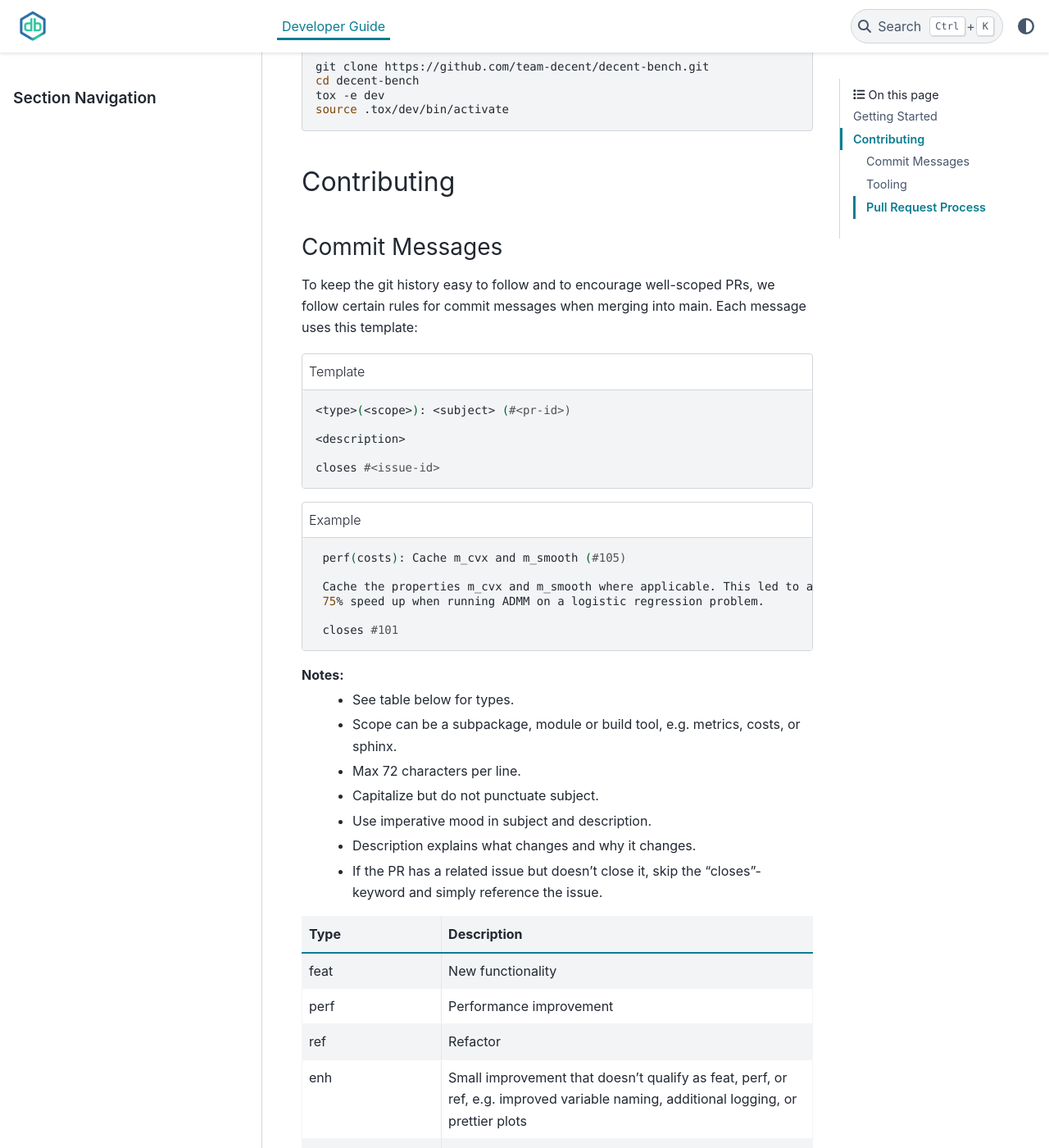
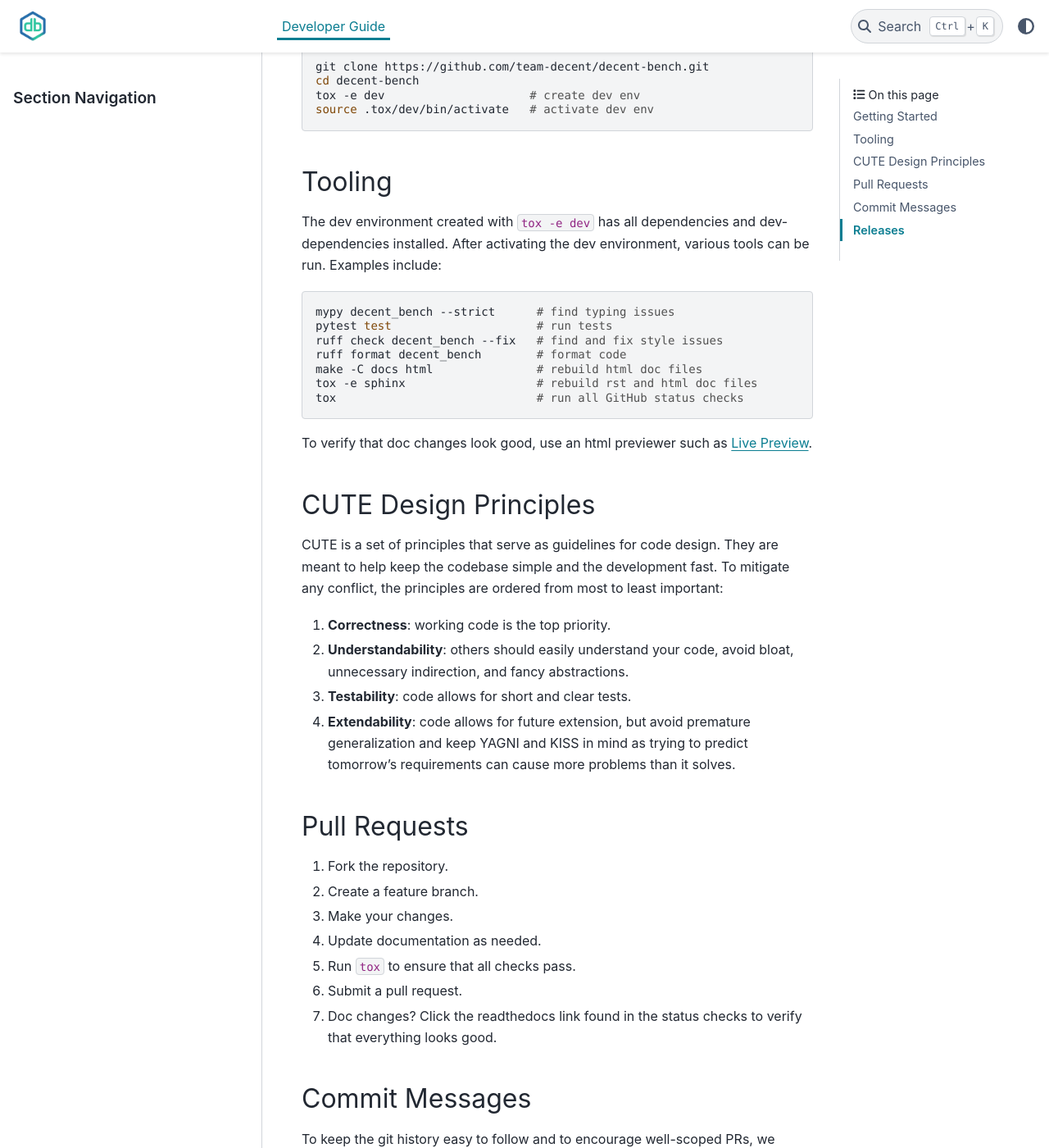
Before and after one commit to team-decent/decent-bench, a Sphinx documentation site: the page built from docs/source/developer.rst, in a window 1280 px wide and 1400 px high, scrolled down 530 px. Shown: the whole window at 82% size. Built offline with Sphinx 7.4.7 and the PyData theme 0.15.4, drawn with Linux system fonts in a browser that asks for light colours; pages that are not in the unit, such as notebooks, are missing from menus; some of the changed text lies outside the part shown.

Commit message:
docs(developer): Add section for releases and design (#132)
Add missing sections for releases and code design. Also make small
adjustments to existing sections.

```diff
--- a/docs/source/developer.rst
+++ b/docs/source/developer.rst
@@ -1,8 +1,9 @@
 Developer Guide
 ===============
-
 Wanna contribute to decent-bench? That's great! This guide contains useful information
 about development tools, processes, and rules.
+
+
 
 Getting Started
 ---------------
@@ -14,20 +15,64 @@ Prerequisites
 
 Installation for Development
 ~~~~~~~~~~~~~~~~~~~~~~~~~~~~
-
 .. code-block:: bash
 
    git clone https://github.com/team-decent/decent-bench.git
    cd decent-bench
-   tox -e dev
-   source .tox/dev/bin/activate
+   tox -e dev                     # create dev env
+   source .tox/dev/bin/activate   # activate dev env
 
 
-Contributing
-------------
+
+Tooling
+-------
+The dev environment created with :code:`tox -e dev` has all dependencies and dev-dependencies installed. After
+activating the dev environment, various tools can be run. Examples include:
+
+.. code-block:: bash
+
+    mypy decent_bench --strict      # find typing issues
+    pytest test                     # run tests
+    ruff check decent_bench --fix   # find and fix style issues
+    ruff format decent_bench        # format code
+    make -C docs html               # rebuild html doc files
+    tox -e sphinx                   # rebuild rst and html doc files
+    tox                             # run all GitHub status checks
+
+To verify that doc changes look good, use an html previewer such as
+`Live Preview <https://marketplace.visualstudio.com/items?itemName=ms-vscode.live-server>`_.
+
+
+
+CUTE Design Principles
+----------------------
+CUTE is a set of principles that serve as guidelines for code design. They are meant to help keep the
+codebase simple and the development fast. To mitigate any conflict, the principles are ordered from most to least
+important:
+
+1.  **Correctness**: working code is the top priority.
+2.  **Understandability**: others should easily understand your code, avoid bloat, unnecessary indirection, and fancy
+    abstractions.
+3.  **Testability**: code allows for short and clear tests.
+4.  **Extendability**: code allows for future extension, but avoid premature generalization and keep YAGNI and KISS in
+    mind as trying to predict tomorrow's requirements can cause more problems than it solves.
+
+
+
+Pull Requests
+-------------
+1. Fork the repository.
+2. Create a feature branch.
+3. Make your changes.
+4. Update documentation as needed.
+5. Run :code:`tox` to ensure that all checks pass.
+6. Submit a pull request.
+7. Doc changes? Click the readthedocs link found in the status checks to verify that everything looks good.
+
+
 
 Commit Messages
-~~~~~~~~~~~~~~~
+---------------
 To keep the git history easy to follow and to encourage well-scoped PRs, we follow certain rules for commit messages
 when merging into main. Each message uses this template:
 
@@ -79,40 +124,18 @@ Notes:
     * - test
       - Change to tests
     * - docs
-      - Update of comments, docstrings, rst files, or sphinx config
+      - Update to readme, comments, docstrings, rst files, or sphinx config
     * - ci
       - CI related change, e.g. modifying GitHub checks or tox environments
+    * - meta
+      - Update to metadata, e.g. project description, version, or .gitignore
     * - license
       - License update
 
-Tooling
-~~~~~~~
-The dev environment created with :code:`tox -e dev` has all dependencies and dev-dependencies installed. After
-activating the dev environment, various tools can be run. Examples include:
-
-.. code-block:: bash
-
-    mypy decent_bench --strict      # find typing issues
-    pytest test                     # run tests
-    ruff check decent_bench --fix   # find and fix style issues
-    ruff format decent_bench        # format code
-    make -C docs html               # rebuild html doc files
-    tox -e sphinx                   # rebuild rst and html doc files
-
-To ensure that all GitHub status checks pass before opening a PR, simply run :code:`tox` to execute them locally.
-To locally verify that doc changes look good, use an html previewer such as
-`Live Preview <https://marketplace.visualstudio.com/items?itemName=ms-vscode.live-server>`_.
+Inspired by `Sentry <https://develop.sentry.dev/engineering-practices/commit-messages/>`_.
 
 
-Pull Request Process
-~~~~~~~~~~~~~~~~~~~~
-1. Fork the repository.
-2. Create a feature branch.
-3. Make your changes.
-4. Run :code:`tox` and ensure everything passes.
-5. Submit a pull request.
-6. Doc changes: click the readthedocs link found in the status checks to verify that everything looks good.
 
-
-References:
-    - https://develop.sentry.dev/engineering-practices/commit-messages/
+Releases
+--------
+`Semantic versioning <https://semver.org/>`_ is used for releases.
```
